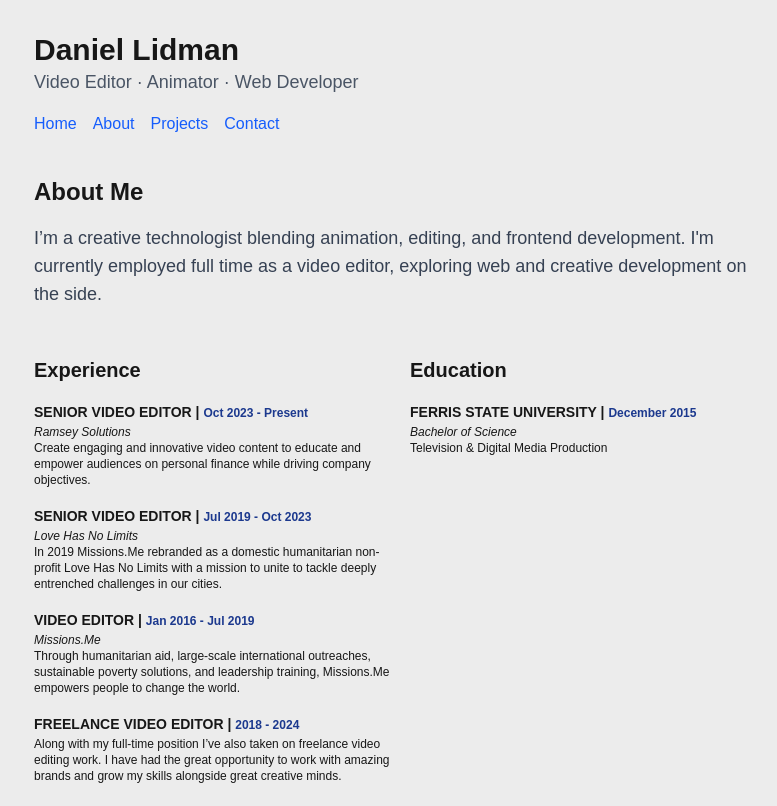
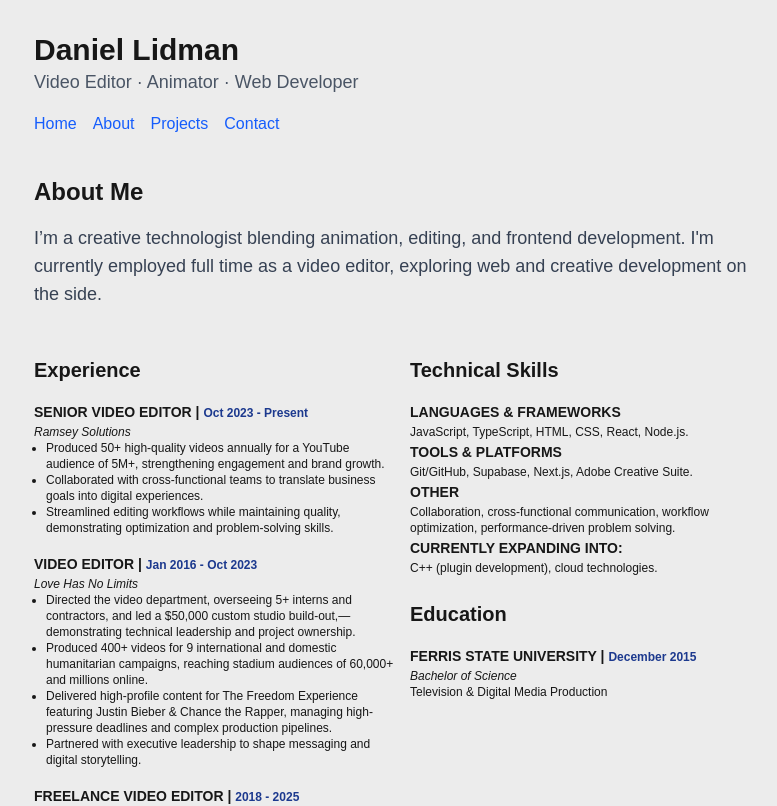
Before and after one commit to daniellidman/daniellidmancom-2025-nextjs, a Next.js app: page /about in a window 1280 px wide. Shown: the top 806 px of the page, without its empty margins (238-1015 px from the left). Built offline with nearby package versions, Linux system fonts and the light colour scheme.

Commit message:
Update About page to match new resume

```diff
--- a/app/about/page.js
+++ b/app/about/page.js
@@ -12,7 +12,26 @@ export default function AboutPage() {
       <div className="grid grid-cols-1 sm:grid-cols-2 lg:grid-cols-2 gap-4">
         <WorkExperience />
         <div>
-          <h1 className="font-extrabold text-xl mb-4 mt-6">Education</h1>
+
+            <h1 className="font-extrabold text-xl mb-4 mt-6">Technical Skills</h1>
+            <p className="uppercase inline font-bold text-sm">
+              Languages & Frameworks
+            </p>
+            <p className="text-xs">JavaScript, TypeScript, HTML, CSS, React, Node.js.</p>
+            <p className="uppercase inline font-bold text-sm">
+              Tools & Platforms
+            </p>
+            <p className="text-xs">Git/GitHub, Supabase, Next.js, Adobe Creative Suite.</p>
+            <p className="uppercase inline font-bold text-sm">
+              Other
+            </p>
+            <p className="text-xs">Collaboration, cross-functional communication, workflow optimization, performance-driven problem solving.</p>
+            <p className="uppercase inline font-bold text-sm">
+              Currently Expanding Into:
+            </p>
+            <p className="text-xs">C++ (plugin development), cloud technologies.</p>
+
+            <h1 className="font-extrabold text-xl mb-4 mt-6">Education</h1>
           <div className="pb-4">
             <p className="uppercase inline font-bold text-sm">
               Ferris State University |{' '}
--- a/app/components/WorkExperience.js
+++ b/app/components/WorkExperience.js
@@ -7,41 +7,32 @@ function WorkExperience() {
       title: 'Senior Video Editor',
       dates: 'Oct 2023 - Present',
       headline:
-        'Create engaging and innovative video content to educate and empower audiences on personal finance while driving company objectives.',
-      bulletPoints:
-        'Collaborated with producers to deliver high-quality videos aligned with strategic goals. \nIncorporated feedback from stakeholders and clients to refine and enhance projects. \nProduced diverse content, including advertisements, curriculum materials, live event videos, trailers for YouTube shows, and product launch videos.',
+        '',
+      bulletPoints: ['Produced 50+ high-quality videos annually for a YouTube audience of 5M+, strengthening engagement and brand growth.', 'Collaborated with cross-functional teams to translate business goals into digital experiences.', 'Streamlined editing workflows while maintaining quality, demonstrating optimization and problem-solving skills.'],
     },
     {
       company: 'Love Has No Limits',
-      title: 'Senior Video Editor',
-      dates: 'Jul 2019 - Oct 2023',
+      title: 'Video Editor',
+      dates: 'Jan 2016 - Oct 2023',
       headline:
-        'In 2019 Missions.Me rebranded as a domestic humanitarian non-profit Love Has No Limits with a mission to unite to tackle deeply entrenched challenges in our cities.',
-      bulletPoints:
-        'Worked directly with executive leadership to craft messaging and video content \nProduced screen content for conferences and stadium events, including The Freedom Experience with performances by Justin Bieber and Chance the Rapper. \nContinued to lead all video editing and motion graphic animation for the organization.',
-    },
-    {
-      company: 'Missions.Me',
-      title: 'Video Editor',
-      dates: 'Jan 2016 - Jul 2019',
-      headline:
-        'Through humanitarian aid, large-scale international outreaches, sustainable poverty solutions, and leadership training, Missions.Me empowers people to change the world.',
-      bulletPoints:
-        '- Led all video editing and motion graphic animation for the organization, including promo videos, documentary and recap content, social media, and training materials. \n- Demonstrated technical expertise while maintaining video archives for 10+ international campaigns. \n- Directed video department, including leading and managing interns, junior editors, and contractors in addition to overseeing $50,000 custom studio build out.',
+        '',
+      bulletPoints: [
+        'Directed the video department, overseeing 5+ interns and contractors, and led a $50,000 custom studio build-out,—demonstrating technical leadership and project ownership.',
+        'Produced 400+ videos for 9 international and domestic humanitarian campaigns, reaching stadium audiences of 60,000+ and millions online.',
+        'Delivered high-profile content for The Freedom Experience featuring Justin Bieber & Chance the Rapper, managing high-pressure deadlines and complex production pipelines.',
+        'Partnered with executive leadership to shape messaging and digital storytelling.'
+      ],
     },
     {
       company: '',
       title: 'Freelance Video Editor',
-      dates: '2018 - 2024',
+      dates: '2018 - 2025',
       headline:
         'Along with my full-time position I’ve also taken on freelance video editing work. I have had the great opportunity to work with amazing brands and grow my skills alongside great creative minds.',
+        bulletPoints: ['Delivered video content for diverse brands and agencies, managing projects from requirements to final delivery.',
+        'Adapted to new workflows and tools, reinforcing a fast learning curve now applied to JavaScript and web.'
+]
     },
-    // {
-    //   company: 'Ferris State University',
-    //   title: 'Bachelor of Science',
-    //   dates: 'December 2015',
-    //   headline: 'Television & Digital Media Production',
-    // },
   ];
 
   return (
@@ -57,12 +48,15 @@ function WorkExperience() {
 export default WorkExperience;
 
 function Job({ job }) {
+
   return (
     <div className="pb-4">
       <p className="uppercase inline font-bold text-sm">{job.title} | </p>
       <p className="inline text-xs font-semibold text-blue-900">{job.dates}</p>
       <p className="text-xs italic">{job.company}</p>
-      <p className="text-xs">{job.headline}</p>
+      <ul className='list-disc text-xs ml-3'>
+        {job.bulletPoints.map((bullet)=> (<li>{bullet}</li>))}
+      </ul>
     </div>
   );
 }
--- a/app/page.js
+++ b/app/page.js
@@ -12,7 +12,7 @@ export default function Home() {
       {/* Intro Section */}
       <section className="mb-12">
         <p className="text-xl">
-          I’m Daniel — a video editor and motion designer currently exploring
+          I’m Daniel — a web developer currently exploring
           interactive motion design, performance video iteration, and creative
           code.
         </p>
```
